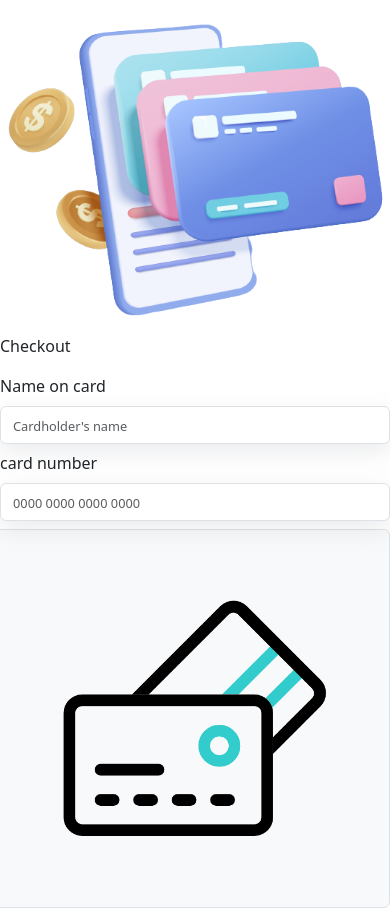
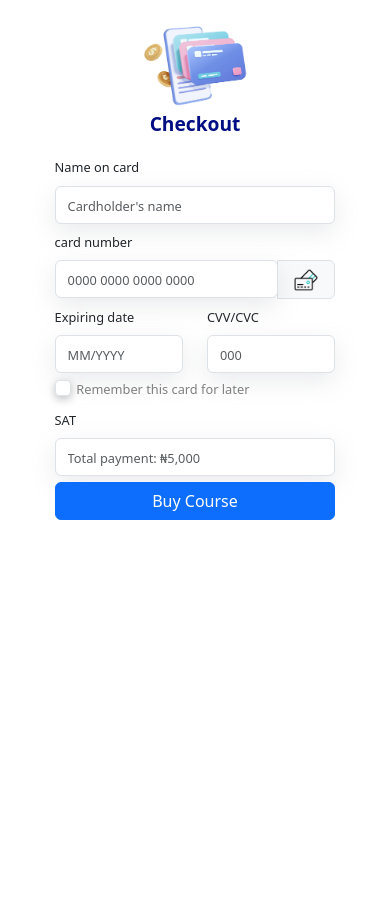
Before and after one commit to Fareed0001/passmark-react, a Next.js app: page /Checkout in a window 390 px wide. Shown: the top 908 px of the page. After the commit the page ends 844 px from the top, so only its background shows below. Built offline with nearby package versions, Linux system fonts and the light colour scheme.

Commit message:
merged css changes

```diff
--- a/src/styles/globals.css
+++ b/src/styles/globals.css
@@ -2857,6 +2857,128 @@ input[type="checkbox"] {
 
 
 
+
+/* SIGN-IN.HTML START  */
+.signinPage {
+  background-color: #ebeefd;
+}
+
+.sign-in-img {
+  width: 80%;
+  margin-left: 10%;
+}
+
+/* FORM START  */
+.signin-form {
+  margin: auto;
+}
+
+.signin-form-label,
+.form-check-label,
+.forgot-password,
+.account {
+  font-size: .8rem;
+}
+
+.check-boxes-div {
+  margin: 5% 0 10%;
+}
+
+.terms-link {
+  text-decoration: none;
+}
+
+.forgot-password {
+  float: right;
+  text-decoration: none;
+}
+
+.account-link {
+  text-decoration: none;
+}
+
+.create-account-button,
+.google-button {
+  box-shadow: rgba(0, 0, 0, 0.24) 0px 3px 8px;
+}
+
+.button-icons {
+  margin: .2rem .4rem;
+}
+
+/* FORM END  */
+
+/* start of tablet styles */
+@media screen and (min-width: 767px) {
+  .sign-in-img {
+    width: 70%;
+    margin: 30% 20% 0;
+  }
+
+  .signin-form {
+    width: 90%;
+  }
+}
+
+/* start of pc styles */
+@media screen and (min-width: 991px) {
+.signin-container {
+  padding: 5%;
+}
+
+  .sign-in-img {
+    width: 80%;
+    margin: 0 0 0 15%;
+  }
+
+  /* FORM START  */
+  .signin-form {
+    padding-top: 10%;
+    width: 80%;
+    margin: auto;
+  }
+
+  .signin-form-label,
+  .form-check-label,
+  .forgot-password,
+  .account {
+    font-size: .8rem;
+  }
+
+  .check-boxes-div {
+    margin: 5% 0 10%;
+  }
+
+  .terms-link {
+    text-decoration: none;
+  }
+
+  .forgot-password {
+    float: right;
+    text-decoration: none;
+  }
+
+  .account-link {
+    text-decoration: none;
+  }
+
+  .create-account-button,
+  .google-button {
+    box-shadow: rgba(0, 0, 0, 0.24) 0px 3px 8px;
+  }
+
+  .button-icons {
+    margin: .2rem .4rem;
+  }
+
+  /* FORM END  */
+}
+
+/* SIGN-IN.HTML END  */
+
+
+
+
 /* DASHBOARD.HTML START  */
 .body-content {
   padding: 3% 0 0;
@@ -3645,6 +3767,218 @@ input[type="checkbox"] {
 
 
 
+/* CHECKOUT.HTML START  */
+.checkoutPage {
+  background-color: #ebeefd;
+  padding: 3% 3% 5%;
+}
+
+.checkout-div {
+  background-color: white;
+  width: 60%;
+  border-radius: 24px;
+  padding: 5%;
+  margin: auto;
+}
+
+.checkout-side-image {
+  width: 90%;
+  margin: 30% 0 0;
+}
+
+.checkout-header {
+  font-size: 1.2rem;
+  font-weight: bold;
+  color: var(--primary-color);
+}
+
+.checkout-form-col {
+  margin: 3% 0 0 0;
+}
+
+.checkout-form-label {
+  font-size: .8rem;
+}
+
+.form-input-field {
+  color: black;
+}
+
+.form-input-field,
+.form-input-field::placeholder {
+  font-size: .8rem;
+}
+
+.card-name-input {
+  width: 80%;
+}
+
+.card-number-input {
+  width: 82%;
+}
+
+.input-group-text {
+  height: 2.4rem;
+}
+
+.card-animation {
+  width: 2rem;
+}
+
+.card-expiring-date-input {
+  width: 70%;
+}
+
+.card-cvv-input {
+  width: 40%;
+}
+
+.form-check {
+  padding: 2% 0 0 11%;
+}
+
+.form-check-div {
+  margin: 0 0 0 .5%;
+  }
+
+.form-check-label {
+  color: grey;
+  padding: 0 0 0 2%;
+}
+
+.payment-summary-input {
+  width: 80%;
+}
+
+.checkout-form-btn {
+  font-size: .8rem;
+  width: 100%;
+}
+
+
+/* CHECKOUT MEDIA QUERY START */
+
+/* start of pc styles */
+@media screen and (max-width: 991px) {
+  /* ie it ends at 991px */
+
+  .checkoutPage {
+    padding: 10% 5% 25%;
+  }
+
+  .checkout-div {
+    width: 60%;
+  }
+
+  .checkout-first-col {
+      text-align: center;
+  }
+
+  .checkout-side-image {
+      width: 30%;
+      margin: auto;
+  }
+
+  .checkout-bank-details {
+      margin: 5% 0 0 0;
+  }
+
+  .checkout-header {
+      text-align: center;
+      font-size: 1.5rem;
+      font-weight: 600;
+  }
+
+  .checkout-input-div {
+      width: 80%;
+      margin: auto;
+  }
+
+  .checkout-form-col {
+      margin: 3% 0 0 0;
+  }
+
+  .card-name-input {
+      width: 100%;
+  }
+
+  .card-number-input {
+      width: 100%;
+  }
+
+  .input-group-text {
+      padding: 3px 6px;
+  }
+
+  .card-animation {
+      width: 2rem;
+  }
+
+  .card-expiring-date-input {
+      width: 60%;
+  }
+
+  .card-cvv-input {
+      width: 35%;
+  }
+
+  .payment-summary-input {
+      width: 100%;
+  }
+
+  .checkout-form-btn {
+      width: 100%;
+  }
+
+}
+
+/* start of medium tablet styles */
+@media screen and (max-width: 767px) {
+  /* ie it ends at 767px */
+
+  .checkoutPage {
+    padding: 10% 5% 30%;
+  }
+
+  .checkout-div {
+    width: 80%;
+    padding: 8% 5%;
+  }
+}
+
+/* start of phone styles */
+@media screen and (max-width: 479px) {
+  /* ie it ends at 479px */
+  .checkoutPage {
+    padding: 0;
+  }
+
+  .checkout-div {
+      width: 100%;
+      padding: 5%;
+      border-radius: 0;
+  }
+
+  .checkout-header {
+      font-size: 1.2rem;
+  }
+
+  .checkout-input-div {
+      width: 80%;
+  }
+
+  .card-expiring-date-input {
+      width: 70%;
+  }
+
+  .card-cvv-input {
+      width: 40%;
+  }
+}
+
+/* CHECKOUT MEDIA QUERY END  */
+/* CHECKOUT.HTML END  */
+
 
 
 
```
